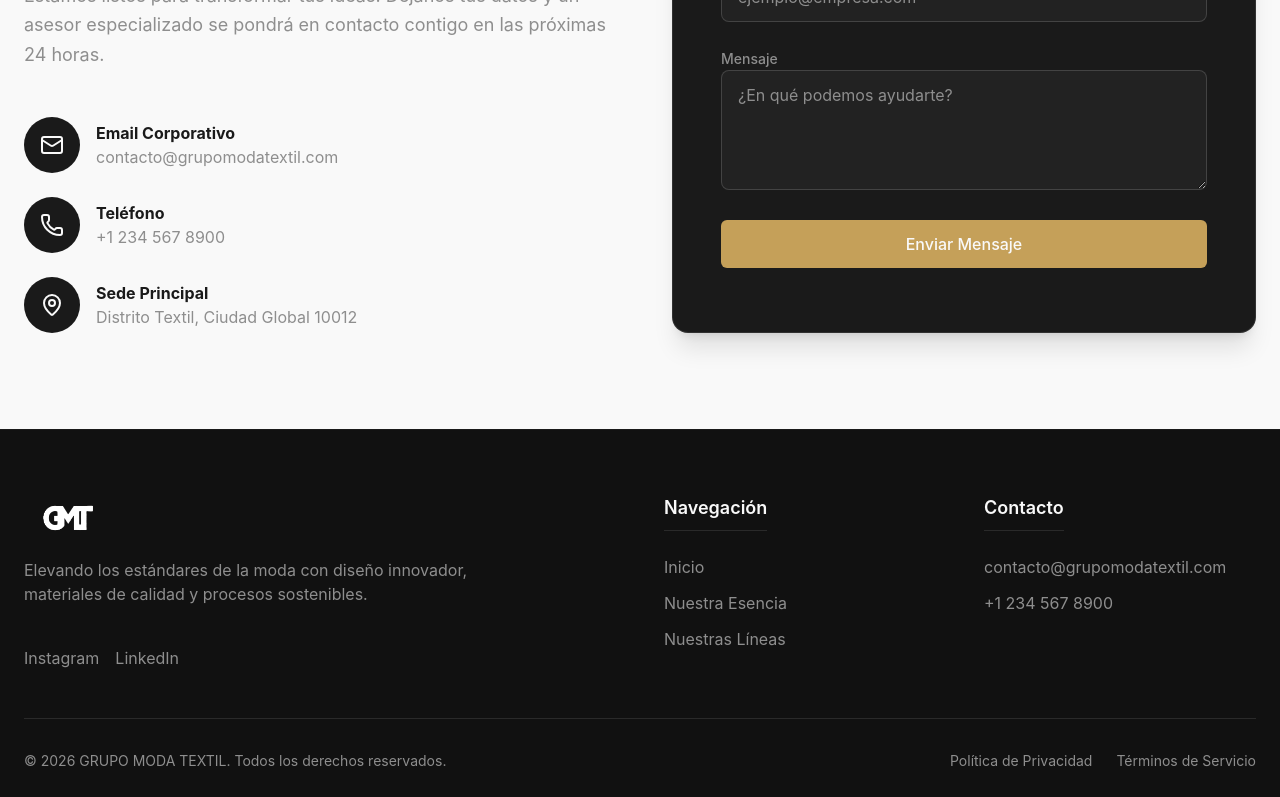
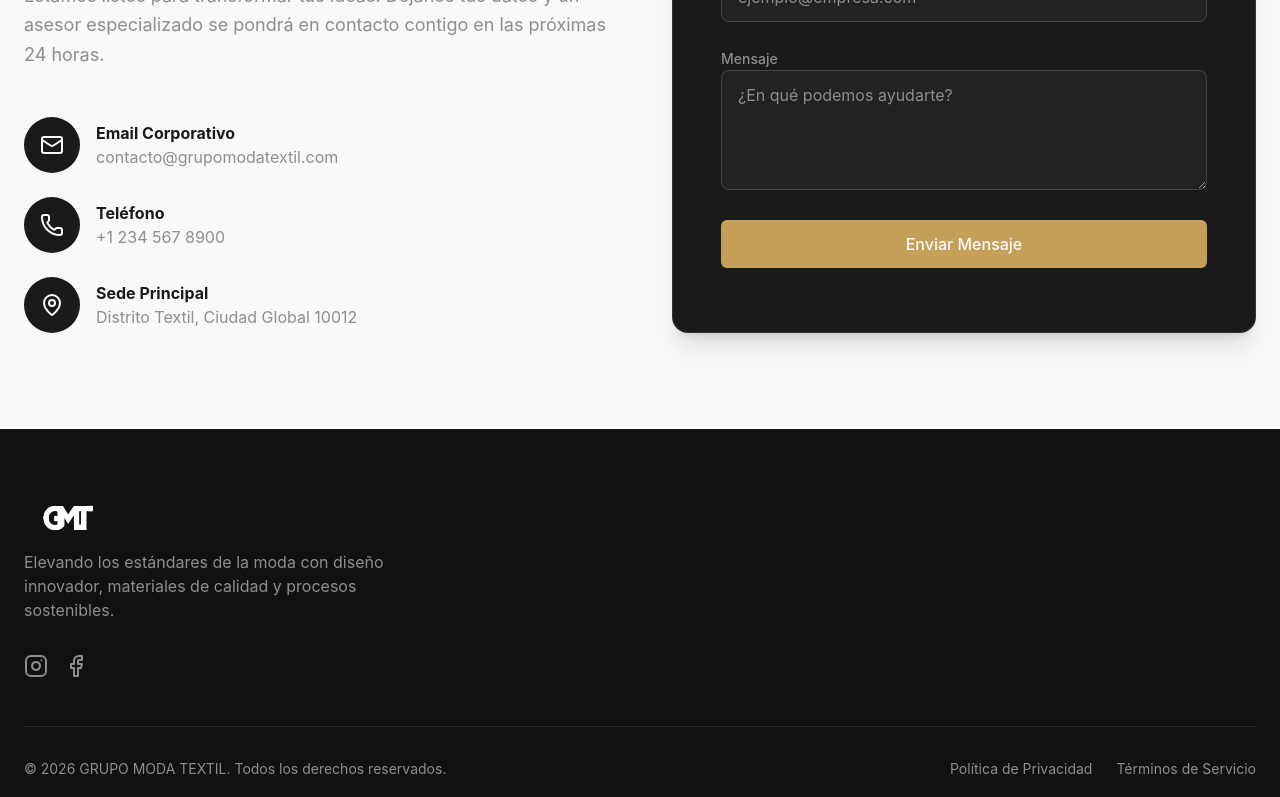
Before and after one commit to Grupo-Moda-Textil/LandingPage, a React (Vite) app: page / in a window 1280 px wide. Shown: the part 2625-3422 px from the top of the page. Built offline with nearby package versions, Linux system fonts and the light colour scheme.

Commit message:
ui: simplify footer by removing navigation and contact menus, keep only logo and social icons

```diff
--- a/src/presentation/sections/Footer/Footer.tsx
+++ b/src/presentation/sections/Footer/Footer.tsx
@@ -1,3 +1,4 @@
+import { Instagram, Facebook } from 'lucide-react';
 import { mockCompanyInfo } from '../../../infrastructure/mocks/company';
 
 export const Footer = () => {
@@ -6,44 +7,23 @@ export const Footer = () => {
   return (
     <footer className="bg-[#111111] border-t border-carbon-black pt-16 pb-8 text-bright-snow">
       <div className="container mx-auto px-4 md:px-6">
-        <div className="grid grid-cols-1 md:grid-cols-4 gap-12 mb-12">
+        <div className="flex flex-col md:flex-row justify-between items-start gap-12 mb-12">
 
-          <div className="col-span-1 md:col-span-2 space-y-6">
-            <div className="flex items-center h-12 mb-4 text-bright-snow">
+          <div className="flex flex-col items-center md:items-start space-y-6 max-w-sm">
+            <div className="flex items-center h-12 mb-2 text-bright-snow">
               <img src="/Logo.png" alt={mockCompanyInfo.name} className="h-full w-auto object-contain brightness-0 invert" />
             </div>
-            <p className="text-grey-olive max-w-md">
+            <p className="text-grey-olive text-center md:text-left">
               {mockCompanyInfo.description}
             </p>
-            <div className="flex gap-4 pt-4">
-              <a href={mockCompanyInfo.socialLinks.instagram} className="text-grey-olive hover:text-golden-bronze transition-colors">
-                Instagram
+            <div className="flex gap-4 pt-2">
+              <a href={mockCompanyInfo.socialLinks.instagram} aria-label="Instagram" className="text-grey-olive hover:text-golden-bronze transition-colors">
+                <Instagram size={24} />
               </a>
-              <a href={mockCompanyInfo.socialLinks.linkedin} className="text-grey-olive hover:text-golden-bronze transition-colors">
-                LinkedIn
+              <a href={mockCompanyInfo.socialLinks.facebook} aria-label="Facebook" className="text-grey-olive hover:text-golden-bronze transition-colors">
+                <Facebook size={24} />
               </a>
             </div>
-          </div>
-
-          <div className="space-y-6">
-            <h4 className="text-lg font-semibold border-b border-grey-olive/20 pb-2 inline-block">
-              Navegación
-            </h4>
-            <ul className="space-y-3">
-              <li><a href="#hero" className="text-grey-olive hover:text-golden-bronze transition-colors">Inicio</a></li>
-              <li><a href="#about" className="text-grey-olive hover:text-golden-bronze transition-colors">Nuestra Esencia</a></li>
-              <li><a href="#services" className="text-grey-olive hover:text-golden-bronze transition-colors">Nuestras Líneas</a></li>
-            </ul>
-          </div>
-
-          <div className="space-y-6">
-            <h4 className="text-lg font-semibold border-b border-grey-olive/20 pb-2 inline-block">
-              Contacto
-            </h4>
-            <ul className="space-y-3 text-grey-olive">
-              <li>{mockCompanyInfo.email}</li>
-              <li>{mockCompanyInfo.phone}</li>
-            </ul>
           </div>
 
         </div>
```
